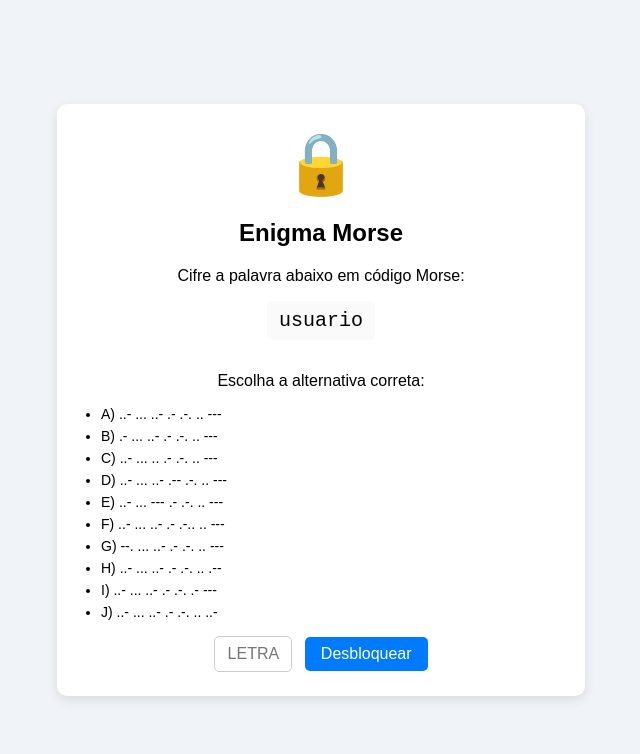
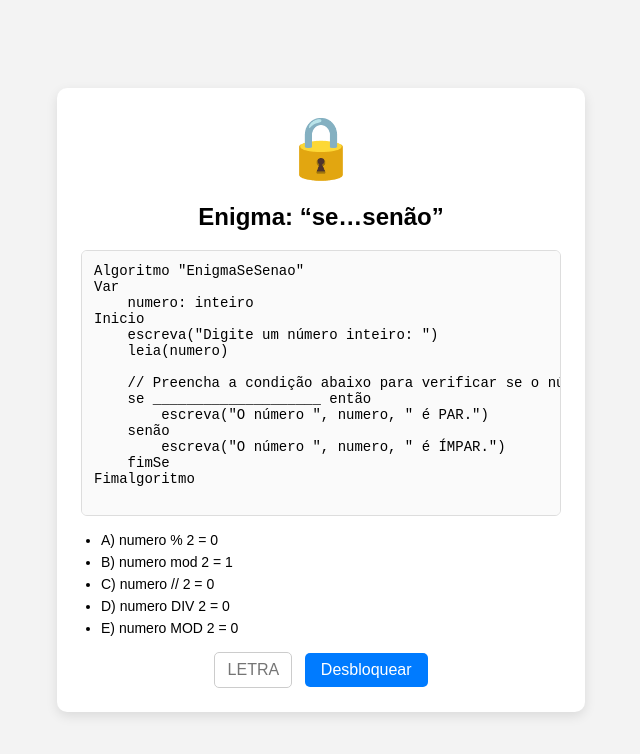
Before and after one commit to eng-pablo-tec/enigma7, a plain HTML site: page index.html in a window 1280 px wide. Shown: the whole page, without its empty margins (319-959 px from the left). Drawn offline with Linux system fonts and the light colour scheme.

Commit message:
Update index.html

```diff
--- a/index.html
+++ b/index.html
@@ -3,16 +3,16 @@
 <head>
   <meta charset="UTF-8"/>
   <meta name="viewport" content="width=device-width, initial-scale=1.0"/>
-  <title>Enigma Morse – “usuario”</title>
+  <title>Enigma Se…Senão</title>
   <style>
     body {
       display: flex;
       justify-content: center;
       align-items: center;
       height: 100vh;
-      background-color: #f0f4f8;
+      margin: 0;
+      background-color: #f3f3f3;
       font-family: Arial, sans-serif;
-      margin: 0;
     }
     .container {
       background: white;
@@ -32,20 +32,22 @@
     .unlocked {
       color: #0a0;
     }
-    .plaintext {
+    pre {
+      text-align: left;
+      background: #fafafa;
+      padding: 12px;
+      border: 1px solid #ddd;
+      border-radius: 6px;
       font-family: monospace;
-      font-size: 20px;
-      background: #fafafa;
-      padding: 8px 12px;
-      border-radius: 6px;
-      display: inline-block;
+      font-size: 14px;
       margin-bottom: 16px;
+      overflow-x: auto;
     }
     ul {
       text-align: left;
       padding-left: 20px;
+      font-size: 14px;
       margin-bottom: 16px;
-      font-size: 14px;
     }
     ul li {
       margin: 6px 0;
@@ -79,10 +81,15 @@
       font-size: 16px;
       color: #333;
     }
-    #message a {
-      display: block;
-      margin-top: 8px;
+    #link {
+      display: none;
+      margin-top: 10px;
+    }
+    #link a {
       color: #007bff;
+      text-decoration: none;
+    }
+    #link a:hover {
       text-decoration: underline;
     }
   </style>
@@ -90,46 +97,59 @@
 <body>
   <div class="container">
     <div id="lockIcon" class="lock">🔒</div>
-    <h2>Enigma Morse</h2>
-    <p>Cifre a palavra abaixo em código Morse:</p>
-    <div class="plaintext">usuario</div>
-    <p>Escolha a alternativa correta:</p>
+    <h2>Enigma: “se…senão”</h2>
+    <pre>
+Algoritmo "EnigmaSeSenao"
+Var
+    numero: inteiro
+Inicio
+    escreva("Digite um número inteiro: ")
+    leia(numero)
+
+    // Preencha a condição abaixo para verificar se o número é par
+    se ____________________ então
+        escreva("O número ", numero, " é PAR.")
+    senão
+        escreva("O número ", numero, " é ÍMPAR.")
+    fimSe
+Fimalgoritmo
+    </pre>
     <ul>
-      <li>A) ..- ... ..- .- .-. .. ---</li>
-      <li>B) .- ... ..- .- .-. .. ---</li>
-      <li>C) ..- ... .. .- .-. .. ---</li>
-      <li>D) ..- ... ..- .-- .-. .. ---</li>
-      <li>E) ..- ... --- .- .-. .. ---</li>
-      <li>F) ..- ... ..- .- .-.. .. ---</li>
-      <li>G) --. ... ..- .- .-. .. ---</li>
-      <li>H) ..- ... ..- .- .-. .. .--</li>
-      <li>I) ..- ... ..- .- .-. .- ---</li>
-      <li>J) ..- ... ..- .- .-. .. ..-</li>
+      <li>A) numero % 2 = 0</li>
+      <li>B) numero mod 2 = 1</li>
+      <li>C) numero // 2 = 0</li>
+      <li>D) numero DIV 2 = 0</li>
+      <li>E) numero MOD 2 = 0</li>
     </ul>
     <div>
       <input type="text" id="codeInput" maxlength="1" placeholder="Letra"/>
       <button onclick="checkCode()">Desbloquear</button>
     </div>
-    <p id="message">
-      🎉 Parabéns! Você decifrou o enigma.<br/>
-      <a href="https://eng-pablo-tec.github.io/enigma8" target="_blank">Próximo Enigma</a>
-    </p>
+    <p id="message">🎉 Parabéns! Você decifrou o enigma!</p>
+    <div id="link">
+      <p>Próximo enigma: <a href="https://eng-pablo-tec.github.io/enigma8/" target="_blank">Clique aqui</a></p>
+    </div>
   </div>
 
   <script>
     function checkCode() {
-      const user = document.getElementById('codeInput').value.toUpperCase();
+      const user = document.getElementById('codeInput').value.trim().toUpperCase();
       const icon = document.getElementById('lockIcon');
       const msg  = document.getElementById('message');
-      // Alternativa correta: A
+      const link = document.getElementById('link');
+      // resposta correta: A
       if (user === 'A') {
         icon.textContent = '🔓';
         icon.classList.add('unlocked');
-        setTimeout(() => msg.style.display = 'block', 300);
+        setTimeout(() => {
+          msg.style.display = 'block';
+          link.style.display = 'block';
+        }, 300);
       } else {
         icon.textContent = '🔒';
         icon.classList.remove('unlocked');
         msg.style.display = 'none';
+        link.style.display = 'none';
       }
     }
   </script>
```
